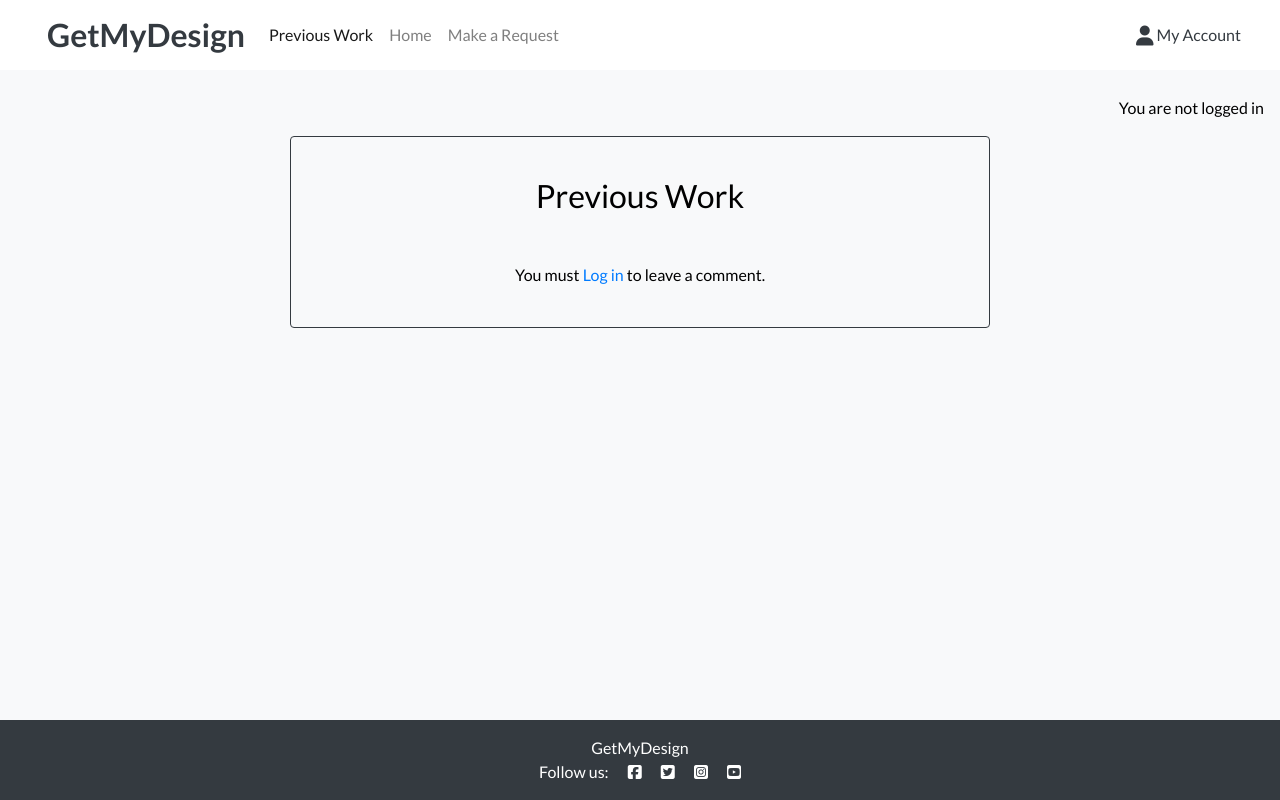
After one commit to Katia-D15/get_my_design, a Django app: page /orders/previous/ in a window 1280 px wide. The commit adds this page. Run offline with Django 4.2, Linux system fonts and the light colour scheme; data that the repository does not hold is empty; some libraries are stand-ins or nearby versions.

Commit message:
feat: add Previous work page and CommentForm

```diff
--- /dev/null
+++ b/orders/templates/orders/previous_work.html
@@ -0,0 +1,50 @@
+{% extends "base.html" %}
+{% url 'account_login' as login%}
+{% load crispy_forms_tags %}
+
+
+{% block content %}
+<div class="border border-dark rounded p-4 mx-auto custom-max-width mb-5">
+<div class="row">
+<div class="col-12 col-sm-10 col-md-8 mt-3 offset-sm-1 offset-md-2">
+<h2 class="text-center mb-5">Previous Work</h2>
+
+
+{% for order in orders %}
+<div class="mb-5 border-bottom pb-4" id="order-{{ order.id}}">
+    {% if user.is_authenticated%}
+    <h6 class="mt-5 text-break">Order {{ order.order_number}}</h6>
+    {% endif %}
+
+{% if order.comments_approved %}
+{% for comment in order.comments_approved %}
+<div class="mb-3 border-start ps-3 bg-white border border-dark rounded">
+    <h5>{{ comment.public_name }}</h5>
+    <p>{{ comment.content }}</p>
+    {% if comment.image %}
+    <img src="{{ comment.image.url}}" alt="Comment image" class="img-fluid mb-2">
+    {% endif %}
+    <small class="text-muted">{{ comment.created_at|date:"d/m/Y"}}</small>
+</div>
+{% endfor %}
+{% endif %}
+
+
+{% if order.comment_form %}
+<h5 class="mt-4">Leave a comment</h5>
+<form method="POST" enctype="multipart/form-data" action="{% url 'submit_comment' order.id %}">
+{% csrf_token %}
+{{order.comment_form|crispy}}
+
+<button type="submit" class="btn btn-inicial mt-2">Submit Comment</button>
+</form>
+{% endif %}
+</div>
+{% endfor %}
+{% if not user.is_authenticated %}
+<p class="text-center">You must <a href="{{ login }}">Log in </a>to leave a comment.</p>
+{% endif %}
+</div>
+</div>
+</div>
+{% endblock %}
--- a/orders/urls.py
+++ b/orders/urls.py
@@ -2,10 +2,15 @@ from django.urls import path
 from . import views
 
 urlpatterns = [
-    path("order", views.create_order, name="create_order"),
+    path("create-order/", views.create_order, name="create_order"),
     path(
         "review/<str:order_number>/",
         views.review_order,
         name="review_order"),
     path("", views.my_orders, name="my_orders"),
+    path("previous/", views.previous_work, name="previous_work"),
+    path(
+        "submit-comment/<int:order_id>/",
+        views.submit_comment,
+        name="submit_comment")
 ]
--- a/orders/views.py
+++ b/orders/views.py
@@ -1,7 +1,7 @@
 from django.shortcuts import render, redirect, get_object_or_404
 from django.contrib.auth.decorators import login_required
 from django.contrib import messages
-from .forms import OrderForm
+from .forms import OrderForm, CommentForm
 from .models import Order
 from .utils import automatic_price
 
@@ -90,3 +90,53 @@ def my_orders(request):
     '''
     orders = Order.objects.filter(user=request.user).order_by('-created_at')
     return render(request, 'orders/my_orders.html', {'orders': orders})
+
+
+def previous_work(request):
+    '''
+    Render the "Previous Work" page showing all approved comments
+    for completed orders. Includes a comment form for the logged-in
+    user's completed orders.
+    '''
+    orders = Order.objects.filter(status='completed').order_by('-created_at')
+
+    for order in orders:
+        order.comments_approved = order.comments.filter(
+            approved=True).order_by('-created_at')
+        if request.user.is_authenticated and order.user == request.user:
+            order.comment_form = CommentForm()
+        else:
+            order.comment_form = None
+
+    context = {
+        'orders': orders,
+    }
+    return render(request, 'orders/previous_work.html', context)
+
+
+@login_required
+def submit_comment(request, order_id):
+    '''
+    Handle comment submission for a completed order belonging
+    to the logged-in user. Saves the comment with approved=False
+    and redirects to the "Previous Work" page.
+    '''
+    order = get_object_or_404(
+        Order, pk=order_id,
+        user=request.user,
+        status='completed'
+        )
+
+    if request.method == 'POST':
+        form = CommentForm(request.POST, request.FILES)
+        if form.is_valid():
+            comment = form.save(commit=False)
+            comment.user = request.user
+            comment.order = order
+            comment.approved = False
+            comment.save()
+            messages.add_message(
+                request, messages.SUCCESS,
+                'Comment submitted and awaiting approval.')
+
+    return redirect('previous_work')
--- a/templates/base.html
+++ b/templates/base.html
@@ -4,6 +4,7 @@
 {% url 'account_login' as login%}
 {% url 'create_order' as create_order_url %}
 {% url 'my_orders' as my_orders_url %}
+{% url 'previous_work' as previous_work_url %}
 
 <!doctype html>
 <html lang="en">
@@ -73,6 +74,9 @@
             </button>
         <div class="collapse navbar-collapse" id="main-nav">
           <ul class= "navbar-nav mr-auto mb-2 mb-lg-0">
+             <li class="nav-item">
+              <a class="nav-link {% if request.path == previous_work_url %}active" aria-current="page{% endif %}" href="{% url 'previous_work' %}">Previous Work</a>
+             </li>
           {% if request.user.is_authenticated %}
              <li class="nav-item">
               <a class="nav-link {% if request.path == my_orders_url %}active" aria-current="page{% endif %}" href="{% url 'my_orders' %}">My Orders</a>
@@ -83,9 +87,6 @@
           {% else%}
              <li class="nav-item">
               <a class="nav-link {% if request.path == home_url %}active" aria-current="page{% endif %}" href="{% url 'home' %}">Home</a>
-             </li>
-             <li class="nav-item">
-              <a class="nav-link">Previous Work</a>
              </li>
              <li class="nav-item">
               <a class="nav-link {% if request.path == login %}active" aria-current="page{% endif %}" href="{% url 'account_login' %}">Make a Request</a>
```
Also changed, not shown: orders/forms.py (+24 -1 lines), media/comments/comment_images/Lua_e_as_estrelas.png (added), media/comments/comment_images/Lua_e_as_estrelas_vDhcc1D.png (added).
